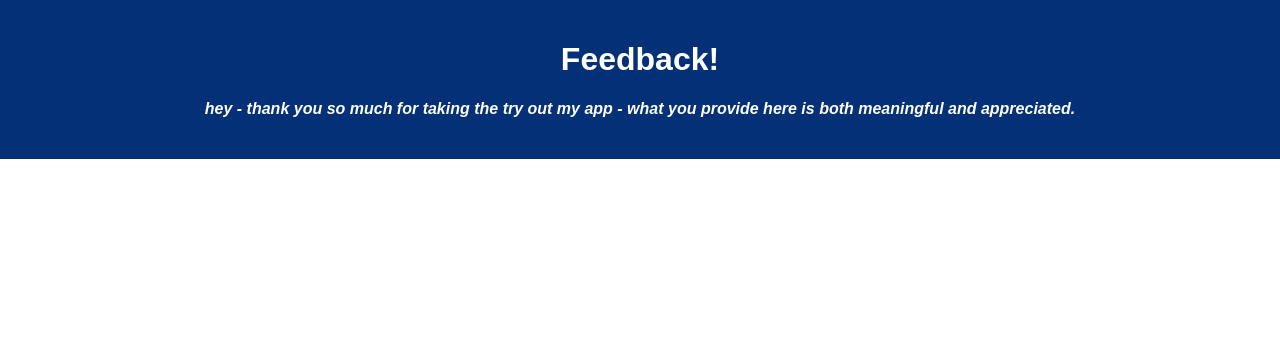
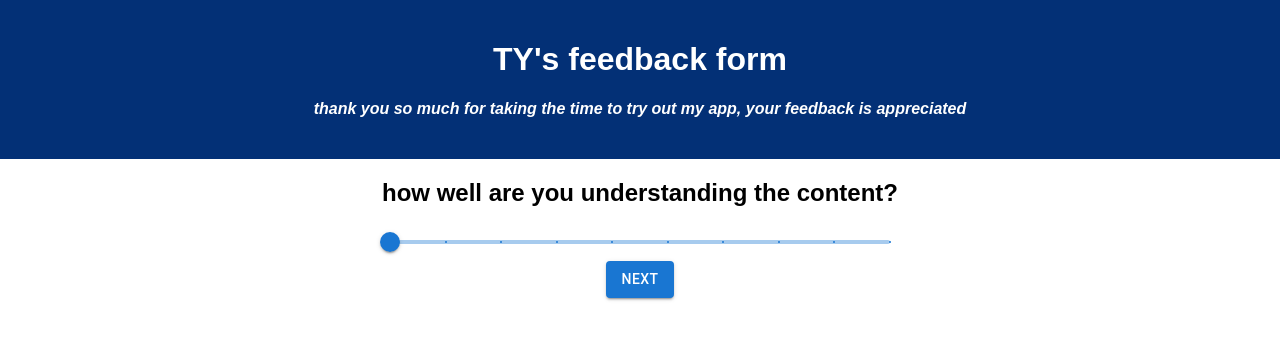
Before and after one commit to TyDomben/weekend-redux-feedback-loop, a React (Vite) app: page /#/understanding in a window 1280 px wide. Before the commit this address led to /#/. Shown: the top 340 px of the page. Built offline with nearby package versions, Linux system fonts and the light colour scheme; no server answers.

Commit message:
completely rendering, not passing tests or posting

```diff
--- a/package.json
+++ b/package.json
@@ -12,6 +12,7 @@
     "react": "^18.2.0",
     "react-dom": "^18.2.0",
     "react-redux": "^7.2.9",
+    "react-router": "^6.21.3",
     "react-router-dom": "^5.3.4",
     "redux": "^4.2.1",
     "redux-logger": "^3.0.6"
--- a/src/components/App/App.jsx
+++ b/src/components/App/App.jsx
@@ -1,46 +1,86 @@
-// we need to import npm install @mui/material @emotion/react @emotion/styled for this to work
-// import { Button } from '@mui/material';
 import React, { useState, useEffect } from "react";
+import { HashRouter as Router, Switch, Route } from "react-router-dom";
+import { useHistory } from "react-router-dom";
+import { Button, Box, Slider } from "@mui/material";
+import { useDispatch } from "react-redux";
 import axios from "axios";
 import "./App.css";
-import { useDispatch, useSelector } from "react-redux";
+import Understanding from "../Understanding/Understanding.jsx";
+import Supported from "../Supported/Supported.jsx";
+import Comments from "../Comments/Comments.jsx";
+import Review from "../Review/Review.jsx";
+import Success from "../Success/Success.jsx";
 
-// imports at the top - useEffect, useState, axios, React
-// In the App.js we'll create a link and route for our search to Feeling.jsx
+// Feeling component
+const Feeling = () => {
+  const [sliderValueFeeling, setsliderValueFeeling] = useState(1);
+  const dispatch = useDispatch();
+  const history = useHistory();
+
+  const handleSubmit = () => {
+    dispatch({
+      type: "ADD_FEEDBACK",
+      payload: { feeling: sliderValueFeeling },
+    });
+
+    history.push("/understanding");
+  };
+
+  return (
+    <Box sx={{ width: 500, margin: "auto" }}>
+      <h1>how are you feeling today?</h1>
+      <Slider
+        aria-label="Always visible"
+        defaultValue={9}
+        valueLabelDisplay="auto"
+        step={1}
+        marks
+        min={1}
+        max={10}
+        value={sliderValueFeeling}
+        onChange={(event, newValue) => setsliderValueFeeling(newValue)}
+      />
+      <Button variant="contained" onClick={handleSubmit}>
+        Next
+      </Button>
+    </Box>
+  );
+};
 
 const App = () => {
-  // const VARIABLENAME = useSelector((store) => store.VARIABLEVARIABLEVARIABLE);
-  // const dispatch = useDispatch();
   const initialFetch = () => {
-    // GET request to /api/feedback
     axios
       .get("/api/feedback")
       .then((res) => {
-        dispatch({
-          type: "SET_FEEDBACK",
-          payload: res.data,
-        });
       })
-      // catch any errors
-      .catch(function (error) {
+      .catch((error) => {
         console.log(error);
       });
   };
+
   useEffect(() => {
-    console.log("This is a consoleLOG inside useEffect");
     initialFetch();
   }, []);
 
   return (
+    <Router>
       <div className="App">
         <header className="App-header">
-        <h1 className="App-title">Feedback!</h1>
+          <h1 className="App-title">TY's feedback form</h1>
           <h4>
-          hey - thank you so much for taking the try out my app -
-          what you provide here is both meaningful and appreciated.
+            thank you so much for taking the time to try out my app, your feedback is appreciated
           </h4>
         </header>
+        <Switch>
+          <Route exact path="/" component={Feeling} />
+          <Route path="/understanding" component={Understanding} />
+          <Route path="/supported" component={Supported} />
+          <Route path="/comments" component={Comments} />
+          <Route path="/review" component={Review} />
+          <Route path="/success" component={Success} />
+        </Switch>
       </div>
+    </Router>
   );
 };
 
--- a/src/components/Comments/Comments.jsx
+++ b/src/components/Comments/Comments.jsx
@@ -1 +1,31 @@
-// Any comments you want to leave? fourth component followed by Review
+// any comments you want to leave?
+import React, { useState } from 'react';
+import { useDispatch } from 'react-redux';
+import { useHistory } from 'react-router-dom';
+
+function Comments() {
+  const [comments, setComments] = useState('');
+  const dispatch = useDispatch();
+  const history = useHistory();
+
+  const handleSubmit = () => {
+    dispatch({
+      type: "ADD_FEEDBACK",
+      payload: { comments },
+    });
+    history.push('/review');
+  };
+
+  return (
+    <div>
+      <h2>any comments you want to leave?</h2>
+      <textarea
+        value={comments}
+        onChange={(event) => setComments(event.target.value)}
+      />
+      <button onClick={handleSubmit}>Next</button>
+    </div>
+  );
+}
+
+export default Comments;
--- a/src/components/Feeling/Feeling.jsx
+++ /dev/null
@@ -1 +0,0 @@
-// How are you feeling today? first component followed by Understanding
--- a/src/components/Review/Review.jsx
+++ b/src/components/Review/Review.jsx
@@ -2,11 +2,49 @@
 // After collecting the 4 feedback parts, the app will allow the user to review their feedback.
 // They should be able to see the values they added earlier.
 // Users are not able to change their input on this step or go back for Base Mode.
-
-
 // Submit the Feedback
 // The Review step needs to have a submit button
 // - which will be clicked on to actually submit the completed feedback to the server.
 // When the submit button is clicked, save the submission in the database.
 
 // followed by Success
+
+import React from 'react';
+import { useDispatch, useSelector } from 'react-redux';
+import { useHistory } from 'react-router-dom';
+import axios from 'axios';
+
+
+const Review = () => {
+    const feedback = useSelector(state => state.feedback); // Replace 'state.feedback' with the correct path to your feedback state
+    const dispatch = useDispatch();
+    const history = useHistory();
+
+    const handleSubmit = async () => {
+        try {
+          await axios.post('/api/feedback', feedback); // Replace with your API endpoint
+          dispatch({ type: "CLEAR_FEEDBACK" }); // Clear feedback from Redux store (if necessary)
+          history.push('/success'); // Navigate to the Success component
+        } catch (error) {
+          console.error('Error submitting feedback:', error);
+        }
+      };
+    history.push('../Success'); // Navigate to the next component
+
+return (
+    <div>
+      <h2>Review Your Feedback</h2>
+      <p>Feeling: {feedback.feeling}</p>
+      <p>Understanding: {feedback.understanding}</p>
+      <p>Support: {feedback.support}</p>
+      <p>Comments: {feedback.comments}</p>
+      <button onClick={handleSubmit}>Submit Feedback</button>
+    </div>
+  );
+
+};
+
+export default Review;
+
+
+///
--- a/src/components/Success/Success.jsx
+++ b/src/components/Success/Success.jsx
@@ -1,3 +1,27 @@
 // The user then should see a submission success page.
 // They can then click the button to take a new survey,
 // which needs to reset all the data and go back to the very first step to do it all over again.
+import React, { useState } from "react";
+import { useDispatch } from "react-redux";
+import { useHistory } from "react-router-dom";
+
+function Success() {
+  const [feedback, setFeedback] = useState("");
+  const history = useHistory();
+  const dispatch = useDispatch();
+
+  const handleClick = () => {
+    dispatch({
+      type: "RESET",
+    });
+    history.push("/");
+  };
+  return (
+    <div>
+      <h1>Success!</h1>
+      <p>Thank you for your feedback!</p>
+      <button onClick={handleClick}>Leave New Feedback</button>
+    </div>
+  );
+}
+export default Success;
--- a/src/components/Supported/Supported.jsx
+++ b/src/components/Supported/Supported.jsx
@@ -1 +1,43 @@
 // How well are you being supported? thid component followed by Comments
+import React, { useState } from "react";
+import { useHistory } from "react-router-dom";
+import { Button, Box, Slider } from "@mui/material";
+import { useDispatch } from "react-redux";
+// Supported component
+const Supported = () => {
+  const [sliderValueSupported, setsliderValueSupported] = useState(1);
+  const dispatch = useDispatch();
+  const history = useHistory();
+
+  const handleSubmit = () => {
+    dispatch({
+      type: "ADD_FEEDBACK",
+      payload: { feeling: sliderValueSupported },
+    });
+    history.push("/comments");
+  };
+
+  return (
+    <div>
+      <h2>how well are you being supported?</h2>
+      <Box sx={{ width: 500, margin: "auto" }}>
+        <Slider
+          aria-label="Always visible"
+          defaultValue={9}
+          valueLabelDisplay="auto"
+          step={1}
+          marks
+          min={1}
+          max={10}
+          value={sliderValueSupported}
+          onChange={(event, newValue) => setsliderValueSupported(newValue)}
+        />
+        <Button variant="contained" onClick={handleSubmit}>
+          Next
+        </Button>
+      </Box>
+    </div>
+  );
+};
+
+export default Supported;
--- a/src/components/Understanding/Understanding.jsx
+++ b/src/components/Understanding/Understanding.jsx
@@ -1 +1,44 @@
-// How well are you understanding the content? second component followed by Supported
+// how well are you understanding the content?
+import React, { useState} from "react";
+import { useHistory } from "react-router-dom";
+import { Button, Box, Slider } from "@mui/material";
+import { useDispatch } from "react-redux";
+
+// Understanding component
+const Understanding = () => {
+  const [sliderValueUnderstanding, setsliderValueUnderstanding] = useState(1);
+  const dispatch = useDispatch();
+  const history = useHistory();
+
+  const handleSubmit = () => {
+      dispatch({
+        type: "ADD_FEEDBACK",
+        payload: { feeling: sliderValueUnderstanding },
+      });
+      history.push('/supported');
+  };
+
+  return (
+    <div>
+      <h2>how well are you understanding the content?</h2>
+      <Box sx={{ width: 500, margin: "auto" }}>
+      <Slider
+        aria-label="Always visible"
+        defaultValue={9}
+        valueLabelDisplay="auto"
+        step={1}
+        marks
+        min={1}
+        max={10}
+        value={sliderValueUnderstanding}
+        onChange={(event, newValue) => setsliderValueUnderstanding(newValue)}
+      />
+      <Button variant="contained" onClick={handleSubmit}>
+        Next
+      </Button>
+    </Box>
+    </div>
+  );
+}
+
+export default Understanding;
--- a/src/index.jsx
+++ b/src/index.jsx
@@ -1,11 +1,17 @@
 import React from 'react';
-import ReactDOM from 'react-dom/client';
+import { createRoot } from 'react-dom/client';
+import { Provider } from 'react-redux';
+import store from './store.js';
+import App from './components/App/App.jsx';
 import './index.css';
-import App from './components/App/App';
 
-const root = ReactDOM.createRoot(document.getElementById('root'));
+const container = document.getElementById('root');
+const root = createRoot(container);
+
 root.render(
-    <React.StrictMode>
-        <App />
-    </React.StrictMode>
+  <React.StrictMode>
+    <Provider store={store}>
+      <App />
+    </Provider>
+  </React.StrictMode>
 );
--- a/src/store.js
+++ b/src/store.js
@@ -1,16 +1,31 @@
-import { applyMiddleware, combineReducers, createStore } from "redux";
-import logger from "redux-logger";
+import { applyMiddleware, combineReducers, createStore } from 'redux';
+import logger from 'redux-logger';
 
-// const
+// Reducer for managing feedback
+const feedback = (state = {}, action) => {
+    switch (action.type) {
+        case 'SET_FEELING':
+            return { ...state, feeling: action.payload };
+        case 'SET_UNDERSTANDING':
+            return { ...state, understanding: action.payload };
+        case 'SET_SUPPORT':
+            return { ...state, support: action.payload };
+        case 'SET_COMMENTS':
+            return { ...state, comments: action.payload };
+        default:
+            return state;
+    }
+};
 
-// const
+// combine reducers
+const rootReducer = combineReducers({
+    feedback,
+});
 
-
-// const store = createStore(
-//     combineReducers({
-
-//     }),
-//     applyMiddleware(logger)
-// );
+// Create the store
+const store = createStore(
+    rootReducer,
+    applyMiddleware(logger)
+);
 
 export default store;
```
Also changed, not shown: 1 other file (tests, documents, lock files or other folders). Lines whose indentation alone changed are shown as unchanged.
